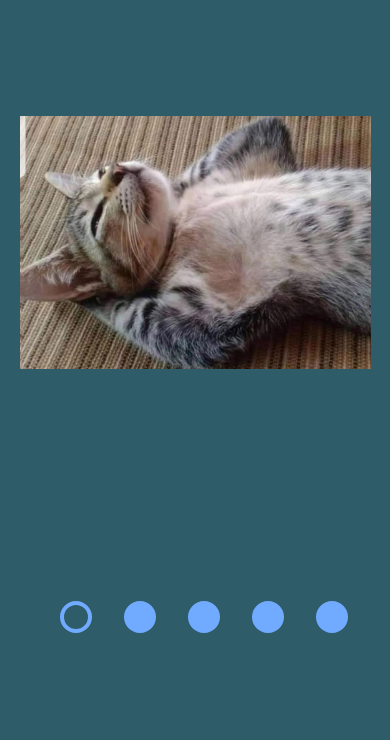
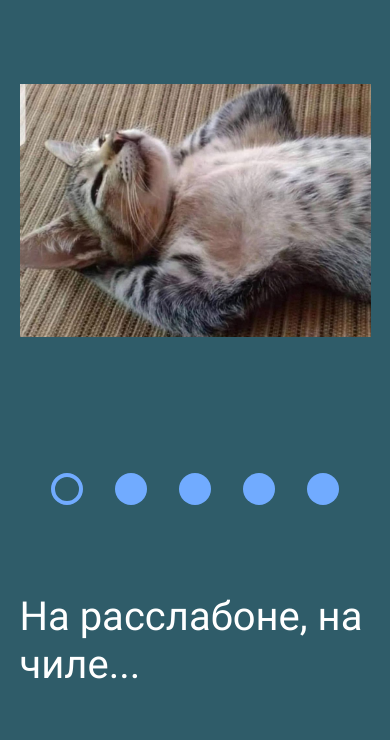
Before and after one commit to ChernyavskayaEv/cssMemeSlider, a plain HTML site: page cssMemeSlider/index.html in a window 390 px wide. Drawn offline with Linux system fonts and the light colour scheme.

Commit message:
feat: add mobile view (Sun, Sep 17, 2023 11:28:58 PM)

```diff
--- a/cssMemeSlider/css/style.css
+++ b/cssMemeSlider/css/style.css
@@ -209,7 +209,7 @@ body {
 
 .captions {
   width: 100%;
-  padding: 1.5rem;
+  padding: 1.5rem 0;
 }
 
 #slide1:checked ~ .captions_controls .caption {
@@ -290,3 +290,18 @@ body {
 .hidden {
   display: none;
 }
+
+@media screen and (max-width: 1024px) {
+  .captions_controls {
+    flex-direction: column-reverse;
+    justify-content: center;
+  }
+
+  .caption__wrapper {
+    width: inherit;
+  }
+
+  .controls {
+    justify-content: center;
+  }
+}
```
